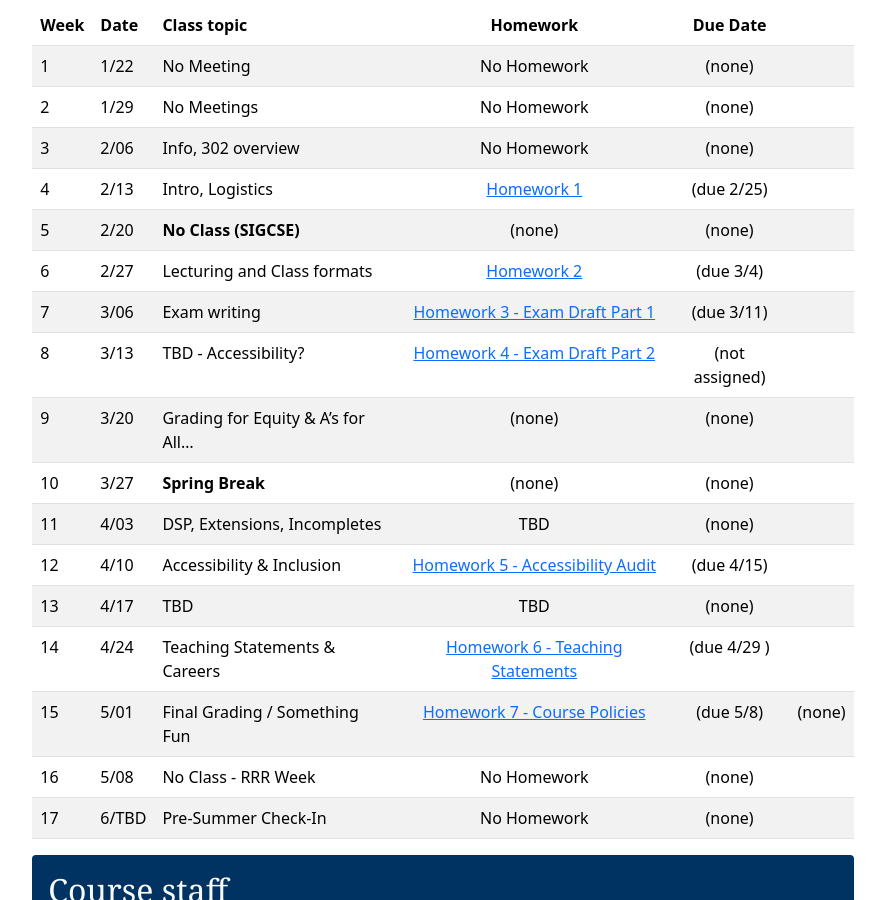
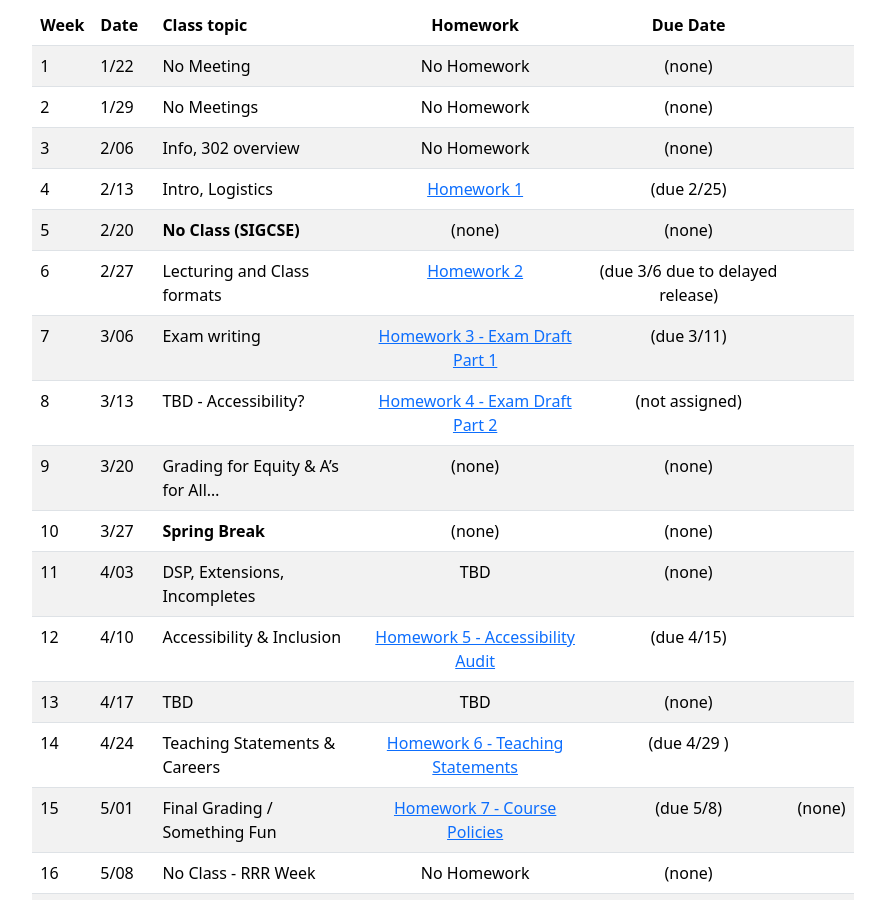
Before and after one commit to berkeley-cs302/sp26, a Jekyll site: the page built from index.md, in a window 1280 px wide and 900 px high, scrolled down 585 px. Shown: the whole window, without its empty margins (197-1082 px from the left). Built offline with Jekyll 4.4.1, drawn with Linux system fonts in a browser that asks for light colours; some web fonts are replaced.

Commit message:
Update index.md
extended HW2

```diff
--- a/index.md
+++ b/index.md
@@ -28,7 +28,7 @@ _Homework assignments which say "Spring 2025" at the top are last years versions
 | 3    | 2/06 | Info, 302 overview | No Homework | (none) |
 | 4    | 2/13 | Intro, Logistics | [Homework 1][hw1] | (due 2/25) |
 | 5    | 2/20 | **No Class (SIGCSE)** | (none) | (none) |
-| 6    | 2/27 | Lecturing and Class formats | [Homework 2][hw2] | (due 3/4) |
+| 6    | 2/27 | Lecturing and Class formats | [Homework 2][hw2] | (due 3/6 due to delayed release) |
 | 7    | 3/06 | Exam writing | [Homework 3 - Exam Draft Part 1][hw3] | (due 3/11) |
 | 8    | 3/13 | TBD - Accessibility? | [Homework 4 - Exam Draft Part 2][hw4] | (not assigned) |
 | 9    | 3/20 | Grading for Equity & A's for All... | (none) | (none) |
```
